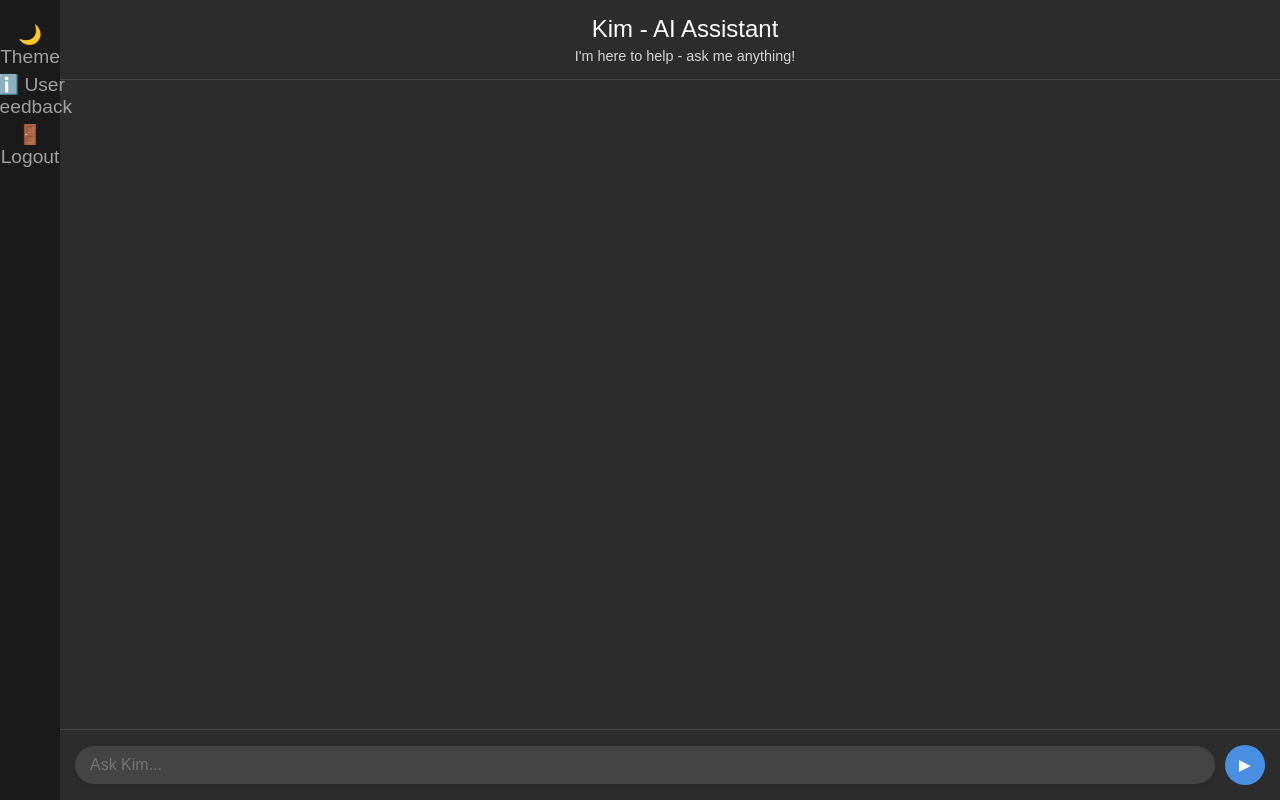
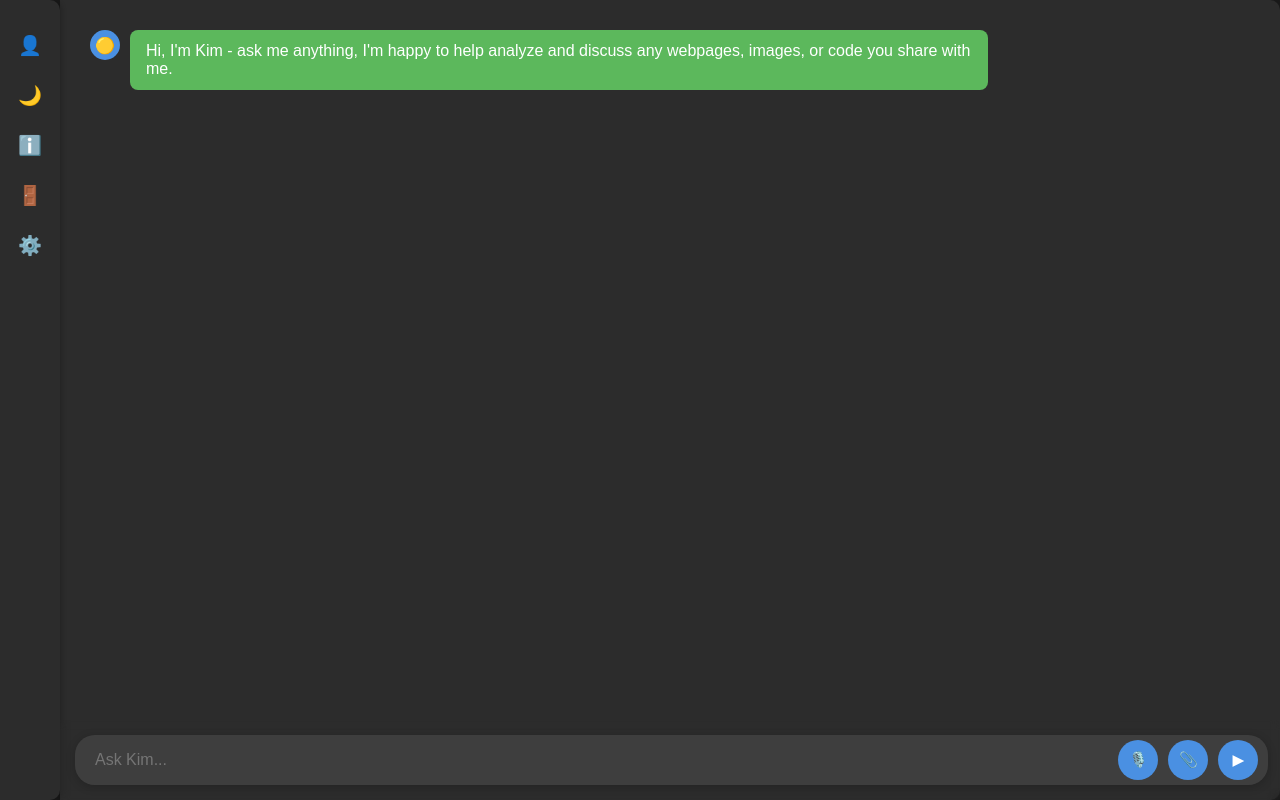
Before and after one commit to sohan-raj/Chat, a Flask app: page / in a window 1280 px wide. Run offline with Flask 3, Linux system fonts and the light colour scheme; parts of the project's set-up code (start-up, migrations or seed data) failed here and were passed over.

Commit message:
First commit

```diff
--- a/main.py
+++ b/main.py
@@ -1,22 +1,24 @@
 from flask import Flask, render_template, request, jsonify, session, Response
-
-import json
 import os
 from azure.ai.inference import ChatCompletionsClient
 from azure.ai.inference.models import AssistantMessage, SystemMessage, UserMessage
 from azure.core.credentials import AzureKeyCredential
+from azure.core.exceptions import HttpResponseError
+import json
 
 app = Flask(__name__)
 app.secret_key = 'your-secret-key'  # Required for session management
 
 # Azure AI Model Inference API settings
 ENDPOINT = "https://models.inference.ai.azure.com"
-MODEL_NAME = "Phi-4"
-AZURE_TOKEN = os.environ['GITHUB_TOKEN']
+MODEL_NAME = "Llama-3.3-70B-Instruct"
+AZURE_TOKEN = os.environ.get('GITHUB_TOKEN')
+
+# Check if token is set
 if not AZURE_TOKEN:
-    raise ValueError("GITHUB_TOKEN environment variable not set")
-# Set this in your environment
+    raise ValueError("AZURE_TOKEN environment variable is not set. Please set it with a valid API key.")
 
+# Initialize Azure client
 try:
     client = ChatCompletionsClient(
         endpoint=ENDPOINT,
@@ -32,7 +34,7 @@ def get_azure_streaming_response(user_message):
         session['conversation'] = []
 
     # System message to define the assistant's role
-    system_message = SystemMessage(content="You are a helpful assistant.")
+    system_message = SystemMessage(content="You are a helpful assistant. Respond as Kim, saying 'Hi, I'm Kim - ask me anything, I'm happy to help analyze and discuss any webpages, images, or code you share with me.' for the first message if no prior conversation exists.")
 
     # Convert session history to Azure message format
     history = []
@@ -66,14 +68,14 @@ def get_azure_streaming_response(user_message):
 
         return Response(event_stream(), mimetype="text/event-stream")
 
-    except azure.core.exceptions.HttpResponseError as e:
+    except HttpResponseError as e:
         return jsonify({"error": f"Azure API error: {e.status_code} - {e.message}"})
     except Exception as e:
         return jsonify({"error": f"Error calling Azure API: {str(e)}"})
 
 @app.route('/')
 def index():
-    return render_template('index1.html')
+    return render_template('index.html')
 
 @app.route('/chat', methods=['GET'])
 def chat():
--- a/static/stle.css
+++ b/static/stle.css
@@ -1,49 +1,65 @@
 body {
   font-family: 'Arial', sans-serif;
   margin: 0;
-  background-color: #f5f5f5; /* Light gray background like ChatGPT */
-  color: #333333; /* Dark text for contrast */
+  background-color: #1a1a1a; /* Dark background like the screenshot */
+  color: #ffffff; /* White text for contrast */
   display: flex;
+  min-height: 100vh;
+}
+
+.sidebar {
+  width: 60px;
+  background-color: #2c2c2c; /* Dark gray for sidebar */
+  position: fixed;
+  left: 0;
+  top: 0;
+  bottom: 0;
+  display: flex;
+  flex-direction: column;
+  align-items: center;
+  padding: 20px 0;
+  border-radius: 0 10px 10px 0;
+  box-shadow: 2px 0 5px rgba(0, 0, 0, 0.2);
+}
+
+.sidebar-icon {
+  background: none;
+  border: none;
+  color: #a0a0a0;
+  padding: 10px;
+  cursor: pointer;
+  margin: 5px 0;
+  font-size: 1.2em;
+  width: 40px;
+  height: 40px;
+  display: flex;
+  align-items: center;
   justify-content: center;
-  align-items: center;
-  min-height: 100vh;
-  line-height: 1.6;
+  border-radius: 50%;
+  transition: color 0.3s, background-color 0.3s, box-shadow 0.3s;
+}
+
+.sidebar-icon:hover {
+  color: #ffffff;
+  background-color: #444444;
+  box-shadow: 0 0 10px rgba(74, 144, 226, 0.3);
 }
 
 .container {
-  width: 100%;
-  max-width: 800px; /* Similar to ChatGPT's width */
-  background-color: #ffffff; /* White container for chat */
-  border-radius: 10px;
-  box-shadow: 0 4px 6px rgba(0, 0, 0, 0.1);
+  width: 100%; /* Removed max-width to stretch across viewport */
+  margin-left: 60px; /* Offset for sidebar */
+  background-color: #2c2c2c; /* Dark gray for chat area */
+  border-radius: 0 10px 10px 0;
+  box-shadow: 0 4px 6px rgba(0, 0, 0, 0.2);
   overflow: hidden;
   display: flex;
   flex-direction: column;
-}
-
-.chat-header {
-  background-color: #007bff; /* Blue header like ChatGPT */
-  color: #ffffff;
-  padding: 15px;
-  text-align: center;
-  border-bottom: 1px solid #e0e0e0;
-}
-
-.chat-header h1 {
-  margin: 0;
-  font-size: 1.5em;
-  font-weight: 500;
-}
-
-.chat-header p {
-  margin: 5px 0 0;
-  font-size: 0.9em;
-  opacity: 0.8;
+  flex-grow: 1;
 }
 
 .chat-container {
   padding: 20px;
-  max-height: 70vh;
+  max-height: calc(100vh - 100px); /* Adjust for fixed input */
   overflow-y: auto;
   flex-grow: 1;
 }
@@ -51,7 +67,32 @@ body {
 .message {
   margin: 10px 0;
   display: flex;
-  flex-direction: column;
+  align-items: flex-start;
+}
+
+.avatar {
+  width: 30px;
+  height: 30px;
+  background-color: #444444;
+  border-radius: 50%;
+  display: flex;
+  align-items: center;
+  justify-content: center;
+  font-size: 1em;
+  margin: 0 10px;
+  flex-shrink: 0;
+}
+
+.assistant-message .avatar {
+  background-color: #4a90e2; /* Blue for Kim (initial message uses blue dot) */
+}
+
+.user-message .avatar {
+  background-color: #4a90e2; /* Blue for user */
+}
+
+.assistant-message .avatar:first-child {
+  background-color: #4a90e2; /* Blue dot for initial "Hi, I'm Kim..." */
 }
 
 .message-content {
@@ -59,15 +100,17 @@ body {
   border-radius: 8px;
   max-width: 70%;
   word-wrap: break-word;
+  background-color: #444444; /* Darker gray for messages */
+  color: #ffffff;
 }
 
 .user-message {
   align-self: flex-end;
+  flex-direction: row-reverse;
 }
 
 .user-message .message-content {
-  background-color: #007bff; /* Blue for user messages, matching header */
-  color: #ffffff;
+  background-color: #4a90e2; /* Blue for user messages */
 }
 
 .assistant-message {
@@ -75,90 +118,96 @@ body {
 }
 
 .assistant-message .message-content {
-  background-color: #e9ecef; /* Light gray for assistant messages */
-  color: #333333;
+  background-color: #5cb85c; /* Green for assistant (Kim) messages after initial */
 }
 
 .input-container {
   padding: 15px;
-  border-top: 1px solid #e0e0e0;
-  background-color: #ffffff;
+  background-color: transparent;
+  position: fixed;
+  bottom: 0;
+  width: calc(100% - 60px); /* Adjust for sidebar */
+  z-index: 10;
+  display: flex;
+  align-items: center;
+  backdrop-filter: blur(5px); /* Semi-transparent effect */
 }
 
 #chat-form {
   display: flex;
   align-items: center;
+  width: 97%;
+  background-color: rgba(68, 68, 68, 0.8); /* Semi-transparent dark gray */
+  border-radius: 20px;
+  padding: 5px;
+  box-shadow: 0 2px 10px rgba(0, 0, 0, 0.2);
 }
 
 input[type="text"] {
   flex-grow: 1;
-  padding: 10px;
-  border: 1px solid #e0e0e0;
-  border-radius: 20px;
+  padding: 10px 15px;
+  border: none;
+  border-radius: 18px;
+  background-color: transparent;
+  color: #ffffff;
   font-size: 1em;
   outline: none;
-  background-color: #f8f9fa;
 }
 
 input[type="text"]:focus {
-  border-color: #007bff;
-  box-shadow: 0 0 5px rgba(0, 123, 255, 0.3);
+  box-shadow: none;
 }
 
-button {
-  padding: 10px 20px;
-  margin-left: 10px;
+#mic-button, #attach-button, button[aria-label="Send"] {
+  padding: 10px;
+  margin: 0 5px;
   border: none;
-  border-radius: 20px;
-  background-color: #007bff;
+  border-radius: 50%;
+  background-color: #4a90e2;
   color: #ffffff;
-  font-size: 1em;
+  font-size: 1.2em;
   cursor: pointer;
+  width: 40px;
+  height: 40px;
+  display: flex;
+  align-items: center;
+  justify-content: center;
   transition: background-color 0.3s;
 }
 
-button:hover {
-  background-color: #0056b3;
+#mic-button:hover, #attach-button:hover, button[aria-label="Send"]:hover {
+  background-color: #357abd;
 }
 
-/* Dark mode option (optional, can be toggled via JavaScript) */
-@media (prefers-color-scheme: dark) {
-  body {
-      background-color: #1a1a1a;
-      color: #ffffff;
+.mic-icon, .attach-icon, .send-icon {
+  font-size: 0.8em; /* Adjust size of icons */
 }
 
-  .container {
-      background-color: #2c2c2c;
-      box-shadow: 0 4px 6px rgba(0, 0, 0, 0.4);
+.status-indicator {
+  margin-top: 5px;
+  font-size: 0.8em;
+  color: #a0a0a0;
+  text-align: right;
 }
 
-  .chat-header {
-      background-color: #4a90e2;
-      border-bottom: 1px solid #444444;
+.online-dot {
+  color: #5cb85c; /* Green dot for online status */
 }
 
-  .assistant-message .message-content {
-      background-color: #333333;
-      color: #ffffff;
+/* Ensure chat-container scrolls under fixed elements */
+.chat-container::-webkit-scrollbar {
+  width: 8px;
 }
 
-  input[type="text"] {
-      background-color: #333333;
-      border-color: #444444;
-      color: #ffffff;
+.chat-container::-webkit-scrollbar-track {
+  background: #2c2c2c;
 }
 
-  input[type="text"]:focus {
-      border-color: #4a90e2;
-      box-shadow: 0 0 5px rgba(74, 144, 226, 0.3);
+.chat-container::-webkit-scrollbar-thumb {
+  background: #444444;
+  border-radius: 4px;
 }
 
-  button {
-      background-color: #4a90e2;
+.chat-container::-webkit-scrollbar-thumb:hover {
+  background: #555555;
 }
-
-  button:hover {
-      background-color: #357abd;
-  }
-}
--- a/templates/index.html
+++ b/templates/index.html
@@ -3,60 +3,113 @@
 <head>
     <meta charset="UTF-8">
     <meta name="viewport" content="width=device-width, initial-scale=1.0">
-    <title>Kim - AI Assistant</title>
-    <link rel="stylesheet" href="static/style.css">
+    <title>Unnamed Chat - Kim</title>
+    <link rel="stylesheet" href="static/stle.css">
 </head>
 <body>
-    <!-- <div class="sidebar">
-        <button>🌙 Theme</button>
-        <button>ℹ️ User Feedback</button>
-        <button>🚪 Logout</button>
-    </div> -->
+    <div class="sidebar">
+        <button aria-label="Profile" class="sidebar-icon">👤</button>
+        <button aria-label="Theme" class="sidebar-icon">🌙</button>
+        <button aria-label="User Feedback" class="sidebar-icon">ℹ️</button>
+        <button aria-label="Logout" class="sidebar-icon">🚪</button>
+        <button aria-label="Settings" class="sidebar-icon">⚙️</button>
+    </div>
 
     <div class="container">
-        <div class="chat-header">
-            <h1>Kim - AI Assistant</h1>
-            <p>I'm here to help - ask me anything!</p>
+        <div class="chat-container" id="conversation">
+            <!-- Initial bot message will be added via JavaScript or backend -->
         </div>
-        <div class="chat-container" id="conversation"></div>
         <div class="input-container">
             <form id="chat-form">
                 <input type="text" id="message" name="message" placeholder="Ask Kim..." required>
+                <button type="button" id="mic-button" aria-label="Microphone"><span class="mic-icon">🎙️</span></button>
+                <button type="button" id="attach-button" aria-label="Attach"><span class="attach-icon">📎</span></button>
                 <button type="submit" aria-label="Send"><span class="send-icon">▶</span></button>
             </form>
         </div>
     </div>
 
     <script>
+        const conversationDiv = document.getElementById('conversation');
+
+        // Add initial bot message if no conversation history
+        function loadInitialMessage() {
+            if (!sessionStorage.getItem('initialMessageShown')) {
+                conversationDiv.innerHTML = `
+                    <div class="message assistant-message">
+                        <div class="avatar">🟡</div>
+                        <div class="message-content">Hi, I'm Kim - ask me anything, I'm happy to help analyze and discuss any webpages, images, or code you share with me.</div>
+                    </div>
+                `;
+                sessionStorage.setItem('initialMessageShown', 'true');
+            }
+        }
+
+        // Load initial message on page load
+        loadInitialMessage();
+
         document.getElementById('chat-form').addEventListener('submit', async function(e) {
             e.preventDefault();
             const messageInput = document.getElementById('message');
             const userMessage = messageInput.value;
             messageInput.value = ''; // Clear input
 
-            // Display user message
-            const conversationDiv = document.getElementById('conversation');
+            // Display user message with avatar
             conversationDiv.innerHTML += `
                 <div class="message user-message">
-                    <div class="message-content">You: ${userMessage}</div>
+                    <div class="avatar">U</div>
+                    <div class="message-content">${userMessage}</div>
                 </div>
             `;
 
-            // Send message to server via AJAX
-            const response = await fetch('/chat', {
-                method: 'POST',
-                headers: { 'Content-Type': 'application/x-www-form-urlencoded' },
-                body: `message=${encodeURIComponent(userMessage)}`
-            });
-            const data = await response.json();
+            // Send message to server via AJAX for streaming
+            const eventSource = new EventSource(`/chat?message=${encodeURIComponent(userMessage)}`);
+            let assistantMessage = '';
+            let messageDiv = null;
 
-            // Display assistant response
-            conversationDiv.innerHTML += `
-                <div class="message assistant-message">
-                    <div class="message-content">Kim: ${data.response}</div>
-                </div>
-            `;
-            conversationDiv.scrollTop = conversationDiv.scrollHeight; // Scroll to bottom
+            eventSource.onmessage = function(event) {
+                const data = JSON.parse(event.data);
+                if (data.content) {
+                    if (!messageDiv) {
+                        // Create a new assistant message div for each response
+                        messageDiv = document.createElement('div');
+                        messageDiv.className = 'message assistant-message';
+                        messageDiv.innerHTML = `
+                            <div class="avatar">K</div>
+                            <div class="message-content" id="streaming-content-${Date.now()}"></div>
+                        `;
+                        conversationDiv.appendChild(messageDiv);
+                    }
+                    const streamingContent = messageDiv.querySelector('.message-content');
+                    streamingContent.textContent += data.content;
+                    assistantMessage += data.content;
+                    conversationDiv.scrollTop = conversationDiv.scrollHeight; // Scroll to bottom
+                } else if (event.data === '[DONE]') {
+                    eventSource.close();
+                    messageDiv = null; // Reset for the next response
+                }
+            };
+
+            eventSource.onerror = function() {
+                eventSource.close();
+                if (!messageDiv) {
+                    conversationDiv.innerHTML += `
+                        <div class="message assistant-message">
+                            <div class="avatar">K</div>
+                            <div class="message-content">Error: Could not fetch response.</div>
+                        </div>
+                    `;
+                }
+                conversationDiv.scrollTop = conversationDiv.scrollHeight; // Scroll to bottom
+            };
+        });
+
+        // Optional: Add microphone and attach functionality (placeholders)
+        document.getElementById('mic-button').addEventListener('click', function() {
+            alert('Microphone functionality not implemented yet.');
+        });
+        document.getElementById('attach-button').addEventListener('click', function() {
+            alert('Attach functionality not implemented yet.');
         });
     </script>
 </body>
```
Also changed, not shown: requirements.txt (+15 -2 lines). Lines whose indentation alone changed are shown as unchanged.
